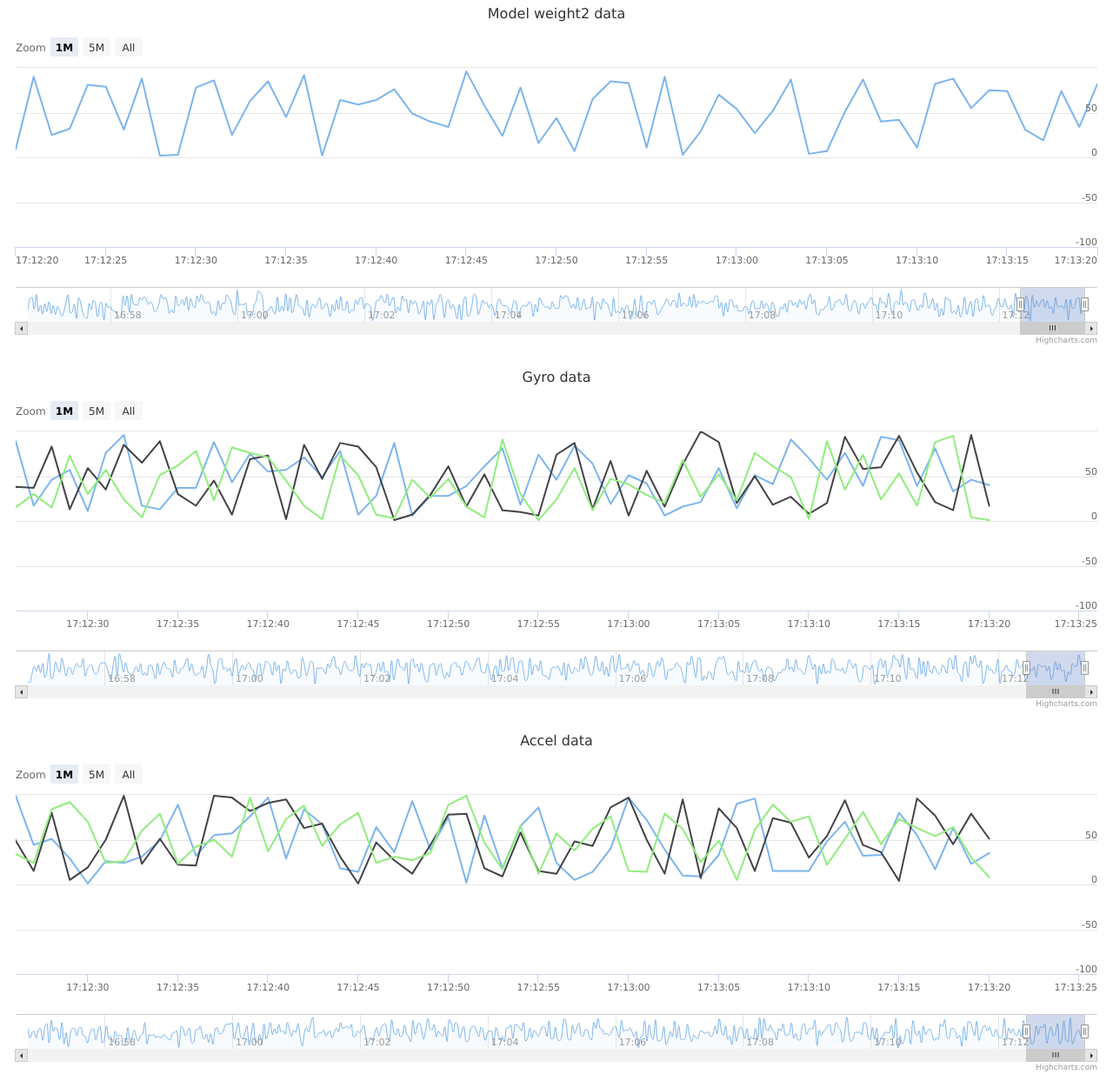
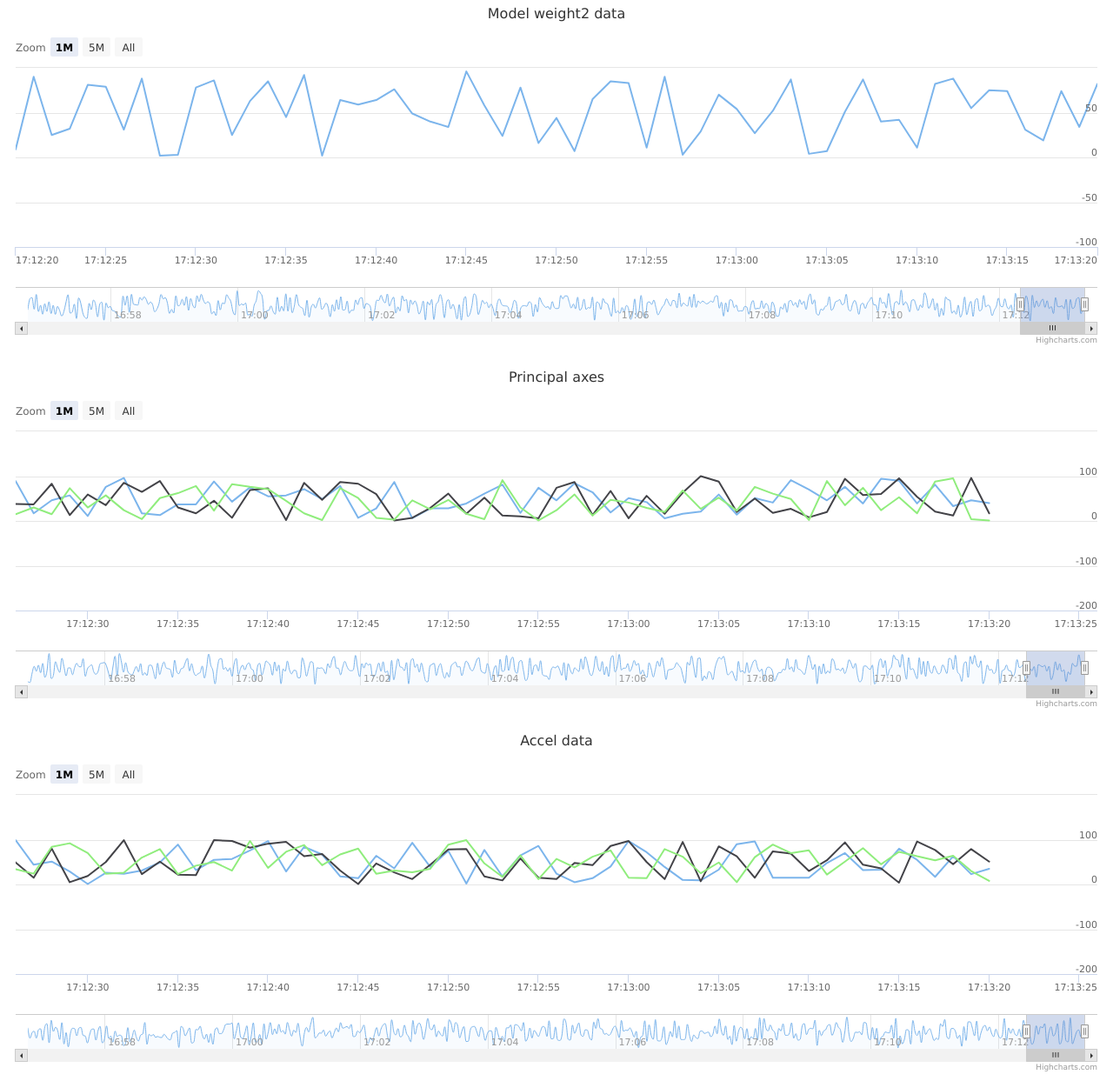
Before and after one commit to JungChaeMoon/Data_Visualization, a Django app: page /chart/ in a window 1280 px wide. Shown: the part 427-1670 px from the top of the page at 87% size. Run offline with Django 3.2, Linux system fonts and the light colour scheme; data that the repository does not hold is empty.

Commit message:
Update graph y axis

```diff
--- a/analysis/templates/analysis/graph.html
+++ b/analysis/templates/analysis/graph.html
@@ -296,7 +296,7 @@
         },
 
         title: {
-            text: 'Gyro data'
+            text: 'Principal axes'
         },
 
         exporting: {
@@ -304,8 +304,8 @@
         },
 
         yAxis: {
-            min: -100,
-            max: 100,
+            min: -200,
+            max: 200,
             startOnTick: false,
             endOnTick: false,
 
@@ -452,8 +452,8 @@
         },
 
         yAxis: {
-            min: -100,
-            max: 100,
+            min: -200,
+            max: 200,
             startOnTick: false,
             endOnTick: false,
 
--- a/analysis/views.py
+++ b/analysis/views.py
@@ -61,7 +61,7 @@ class GraphView(APIView):
         accely = sum(i[0] for i in list(accel1y)) + sum(i[0] for i in list(accel2y)) + sum(i[0] for i in list(accel3y))
         accelz = sum(i[0] for i in list(accel1z)) + sum(i[0] for i in list(accel2z)) + sum(i[0] for i in list(accel3z))
 
-        torque = sqrt(sum(i[0] for i in list(accel1z))*sum(i[0] for i in list(accel1z)) + sum(i[0] for i in list(accel2z))*sum(i[0] for i in list(accel2z)) + sum(i[0] for i in list(accel3z))*sum(i[0] for i in list(accel3z)))
+        # torque = sqrt(sum(i[0] for i in list(accel1z))*sum(i[0] for i in list(accel1z)) + sum(i[0] for i in list(accel2z))*sum(i[0] for i in list(accel2z)) + sum(i[0] for i in list(accel3z))*sum(i[0] for i in list(accel3z)))
 
         data = {
             'weight1': weight1,
@@ -73,7 +73,7 @@ class GraphView(APIView):
             'accelx': accelx,
             'accely': accely,
             'accelz': accelz,
-            'torque': torque,
+            # 'torque': torque,
         }
 
         return Response(data)
```
